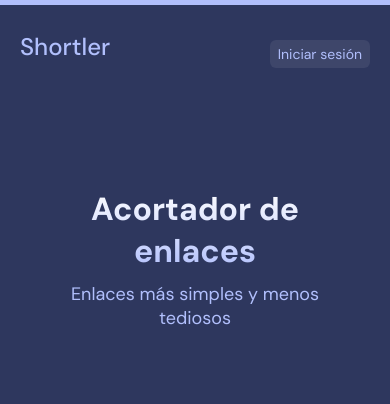
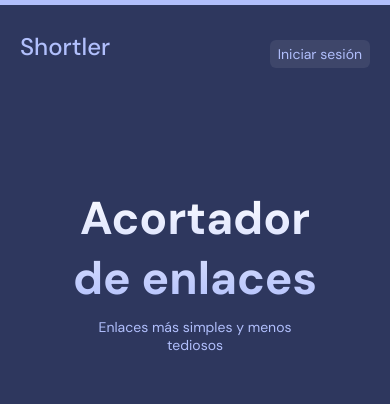
Before and after one commit to SantiPaper/shortler, a React (Vite) app in the folder client/: page / in a window 390 px wide. Shown: the top 404 px of the page. Built offline with nearby package versions, Linux system fonts and the light colour scheme; no server answers.

Commit message:
responsive font change

```diff
--- a/client/src/components/Hero/style.module.css
+++ b/client/src/components/Hero/style.module.css
@@ -29,7 +29,6 @@
 
 .hero__description {
   color: var(--clr-blue-100);
-
   font-size: var(--font-size-400);
   text-align: center;
 }
@@ -50,4 +49,7 @@
   .hero__text {
     font-size: var(--font-size-600);
   }
+  .hero__description {
+    font-size: var(--font-size-100);
+  }
 }
--- a/client/src/index.css
+++ b/client/src/index.css
@@ -39,7 +39,7 @@ body {
   --font-size-200: 1.6rem;
   --font-size-400: 1.8rem;
   --font-size-500: 2.4rem;
-  --font-size-600: 3.2rem;
+  --font-size-600: 4.6rem;
   --font-size-700: 5.6rem;
   --font-size-800: 7rem;
 
```
